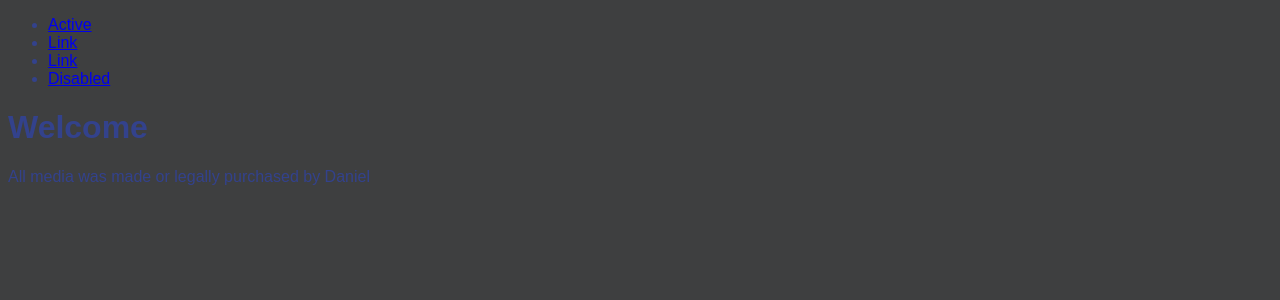
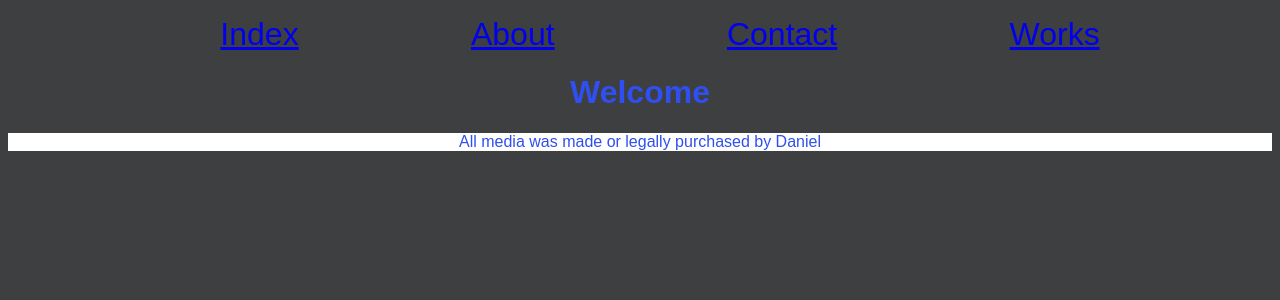
Before and after one commit to Dantedl/lago0008.github.io, a PHP site: page / in a window 1280 px wide. Shown: the top 300 px of the page. Run offline with PHP 8.4, Linux system fonts and the light colour scheme; some web fonts are replaced.

Commit message:
major edition
sass, content, edition was done

```diff
--- a/css/main.css
+++ b/css/main.css
@@ -1,6 +1,28 @@
+@font-face {
+  font-family: "Gotham";
+  src: url("fonts/Gotham.eot?") format("eot"), url("fonts/Gotham.woff2") format("woff2"), url("fonts/Gotham.woff") format("woff"), url("fonts/Gotham.ttf") format("truetype"), url('fonts/Gotham.svg#str-replace(Gotham, " ", "_")') format("svg"); }
+
 body {
   background-color: #3E3F40;
   font-family: Gotham, sans-serif;
-  color: #33428C; }
+  color: #2f4ff0; }
   body h1 {
     font-family: 100% Gotham medium, sans-serif; }
+
+.menu.flex ul {
+  display: flex;
+  flex-direction: row;
+  justify-content: space-evenly; }
+  .menu.flex ul li {
+    list-style: none outside none; }
+    .menu.flex ul li a {
+      font-size: 2em;
+      width: 100%;
+      display: flex; }
+
+.flex.welcome h1 {
+  text-align: center; }
+
+footer {
+  text-align: center;
+  background-color: white; }
--- a/index.html
+++ b/index.html
@@ -10,7 +10,7 @@
     <meta name="viewport" content="width=device-width, initial-scale=1">
     <link rel="stylesheet" type="text/css" media="screen" href="./css/main.css" />
     <link href="https://fonts.googleapis.com/css?family=Press+Start+2P" rel="stylesheet">
-    <script src="main.js"></script>
+
 </head>
 <body>
 
@@ -21,16 +21,16 @@
 <div class="menu flex">
     <ul class="nav justify-content-center">
         <li class="nav-item">
-          <a class="nav-link active" href="#">Active</a>
+          <a class="nav-link active" href="./index.html">Index</a>
         </li>
         <li class="nav-item">
-          <a class="nav-link" href="#">Link</a>
+          <a class="nav-link" href="./About.html">About</a>
         </li>
         <li class="nav-item">
-          <a class="nav-link" href="#">Link</a>
+          <a class="nav-link" href="./contact.html">Contact</a>
         </li>
         <li class="nav-item">
-          <a class="nav-link disabled" href="#" tabindex="-1" aria-disabled="true">Disabled</a>
+          <a class="nav-link disabled" href="./Works.html" tabindex="-1" aria-disabled="true">Works</a>
         </li>
       </ul>
 
@@ -38,10 +38,14 @@
 </div>
 
 <div class="flex welcome">
-    <h1 class="">Welcome</h1>
+    <h1 class="welcome">Welcome</h1>
 </div>
 
-<div></div>
+<div>
+
+  <!-- slider -->
+
+</div>
 
 
 
--- a/scss/main.scss
+++ b/scss/main.scss
@@ -1,15 +1,73 @@
-@import'gotham'
+//mixin for font
+@mixin font-face($name, $path, $weight: null, $style: null, $exts: eot woff2 woff ttf svg) {
+	$src: null;
 
-$background: #3E3F40 ;
+	$extmods: (
+		eot: "?",
+		svg: "#" + str-replace($name, " ", "_")
+	);
+
+	$formats: (
+		otf: "opentype",
+		ttf: "truetype"
+	);
+
+	@each $ext in $exts {
+		$extmod: if(map-has-key($extmods, $ext), $ext + map-get($extmods, $ext), $ext);
+		$format: if(map-has-key($formats, $ext), map-get($formats, $ext), $ext);
+		$src: append($src, url(quote($path + "." + $extmod)) format(quote($format)), comma);
+	}
+
+	@font-face {
+		font-family: quote($name);
+		font-style: $style;
+		font-weight: $weight;
+		src: $src;
+	}
+}
+@include font-face(Gotham, fonts/Gotham);
+//variables
+$bgColor:#3E3F40 ;
 $hFont: Gotham medium, sans-serif ;
-$mColor:#33428C;
+$mColor:rgb(47, 79, 240);
 $pFont:Gotham, sans-serif;
-
+//styling
+//body-----------------------------
 body{
-    background-color: $background;
+    background-color: $bgColor;
     font-family:$pFont ;
     color: $mColor;
     h1{
-        font-family: 100% $hFont;
+		font-family: 100% $hFont;
+
     }
 }
+.menu.flex{
+ul{
+	display: flex;
+	flex-direction:row;
+	// width:100%;
+	justify-content: space-evenly;
+	li{list-style: none outside none;
+		a{
+			font-size: 2em;
+			width:100%;
+			display: flex;
+
+		}
+	}
+}
+}
+.flex.welcome{
+	h1{
+	text-align: center;
+	}
+
+}
+//footer----------
+footer{
+	text-align: center;
+	background-color: white;
+
+
+}
```
Also changed, not shown: About.html (+21 -2 lines), Works.html (+21 -0 lines), contact.html (+19 -0 lines), main.js (added, +12 -0 lines), images/360.jpg (added), images/480.jpg (added), images/doge octopus.png (added), images/midterm-assigment.png (added), 1 other file.
